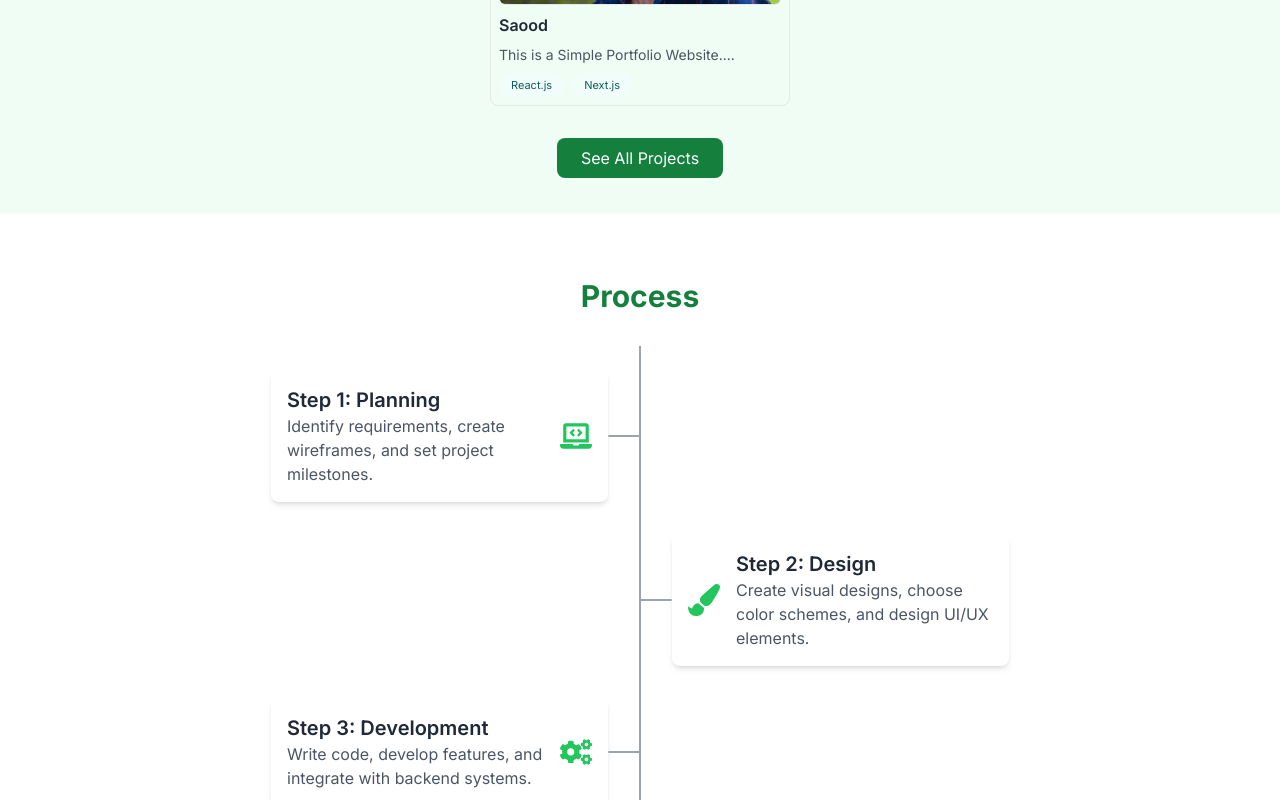
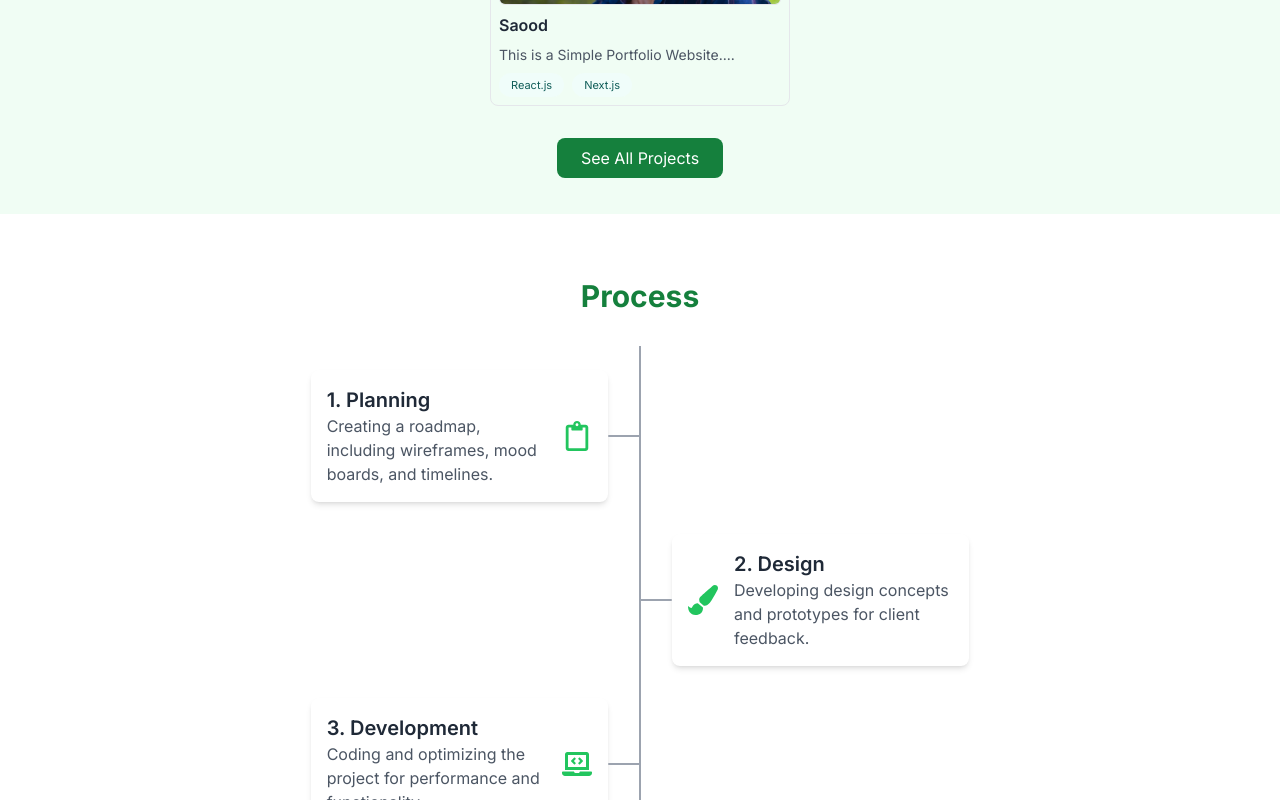
Before and after one commit to saoodchoudhary/SaoodPortfolio-Frontend, a Next.js app: page / in a window 1280 px wide. Shown: the part 2000-2800 px from the top of the page. Built offline with nearby package versions, Linux system fonts and the light colour scheme.

Commit message:
some update

```diff
--- a/src/app/page.js
+++ b/src/app/page.js
@@ -7,6 +7,7 @@ import SkillSection from "@/components/home/SkillSection";
 import Navbar from "@/components/layout/Navbar";
 import { Provider } from "react-redux";
 import store from "../../store/reducer";
+import ClientFeedback from "@/components/home/ClientFeedback";
 
 
 export default function Home() {
@@ -18,6 +19,7 @@ export default function Home() {
     <SkillSection/>
     <ProjectSection/>
     <ProcessSection/>
+    <ClientFeedback/>
     <HireMeSection/>
    </div>
     </Provider>
--- /dev/null
+++ b/src/components/home/ClientFeedback.jsx
@@ -0,0 +1,58 @@
+import Image from 'next/image';
+import React from 'react'
+import { FaStar } from "react-icons/fa";
+const clientFeedback = [
+    {
+        name: "John doe",
+        rating: 5,
+        where: "on Upwork",
+        feedback: "Saood is a brilliant website developer! He turned my vision into a reality with a stunning website. Exceptional creativity, attention to detail, and a seamless process. Highly recommend Saood for anyone seeking a top-notch website. Thank you for your amazing talent.",
+        image: "/images/person3.jpg"
+    },
+    {
+        name: "John doe",
+        rating: 5,
+        where: "on Upwork",
+        feedback: "Saud is a very professional and expert developer in tailwind CSS and Next JS. want to work with him in the future.",
+        image: "/images/person1.jpg"
+    },
+
+]
+
+const ClientFeedback = () => {
+    return (
+        <div className='bg-green-100 shadow border max-w-[1200px] mx-3 xl:mx-auto rounded-md py-10'>
+            <div>
+                <div>
+                    {/* <h2 className='text-center text-green-700 text-2xl font-medium'>Client Feedback</h2> */}
+                    <h2 className='text-center text-green-700 text-2xl font-medium'>What Our Clients Say</h2>
+                </div>
+                <div className='flex gap-5 mt-3 justify-center flex-wrap'>
+
+                    {clientFeedback.map((val, idx) => {
+                        return (
+                            <div className='bg-green-600 relative mt-14 text-white shadow border rounded-xl px-5 flex flex-col w-[330px]'>
+                                    <Image src={"/images/profile.png"} className='absolute -top-14 border-4 border-white rounded-full left-1/2 -translate-x-[50%]' width={90} height={90} alt='profile'/>
+                                <div className='flex mt-8 flex-col justify-center items-center'>
+                                    <div className='text-lg font-medium mt-2'>{val.name}</div>
+                                    <div className='text-[11px] text-center'><a className='text-white hover:underline italic' href='https://www.upwork.com/freelancers/~01165a0bcf8202bb22' target='_blank'>{val.where}</a></div>
+                                    <div className='flex justify-center gap-1 mt-2'>
+                                    {[1,2,3,4,5].map((val)=>{
+                                    console.log("hel")
+                                    return <FaStar className='text-yellow-400 text-sm'/>
+                                })}
+                                </div>
+                                </div>
+                                <div className='mt-2 mb-3 text-sm text-center'>"{val.feedback}"</div>
+
+                            </div>
+                        )
+                    })}
+
+                </div>
+            </div>
+        </div>
+    )
+}
+
+export default ClientFeedback
--- a/src/components/home/ProcessSection.jsx
+++ b/src/components/home/ProcessSection.jsx
@@ -2,27 +2,35 @@
 import React from 'react'
 
 // components/Process.js
-import { FaLaptopCode, FaPaintBrush, FaCogs } from 'react-icons/fa';
+import { FaRegClipboard, FaLaptopCode,  FaRocket, FaPaintBrush, FaWrench } from 'react-icons/fa';
+
 import { motion, inView  } from 'framer-motion';
 
 const steps = [
   {
-    id: 1,
-    icon: <FaLaptopCode size={32} />,
-    title: 'Step 1: Planning',
-    description: 'Identify requirements, create wireframes, and set project milestones.',
+    title: "1. Planning",
+    description: "Creating a roadmap, including wireframes, mood boards, and timelines.",
+    icon: <FaRegClipboard size={30} />,
   },
   {
-    id: 2,
-    icon: <FaPaintBrush size={32} />,
-    title: 'Step 2: Design',
-    description: 'Create visual designs, choose color schemes, and design UI/UX elements.',
+    title: "2. Design",
+    description: "Developing design concepts and prototypes for client feedback.",
+    icon: <FaPaintBrush size={30} />,
   },
   {
-    id: 3,
-    icon: <FaCogs size={32} />,
-    title: 'Step 3: Development',
-    description: 'Write code, develop features, and integrate with backend systems.',
+    title: "3. Development",
+    description: "Coding and optimizing the project for performance and functionality.",
+    icon: <FaLaptopCode size={30} />,
+  },
+  {
+    title: "4. Launch",
+    description: "Delivering the final product and ensuring a smooth launch.",
+    icon: <FaRocket size={30} />,
+  },
+  {
+    title: "5. Maintenance",
+    description: "Providing ongoing maintenance and updates for long-term success.",
+    icon: <FaWrench size={30} />,
   },
 ];
 
@@ -36,7 +44,7 @@ export default function ProcessSection() {
         <div className="absolute left-1/2 transform -translate-x-1/2 w-[2px] h-full bg-gray-400"></div>
         {steps.map((step, index) => (
           <motion.div
-            key={step.id}
+            key={index}
             className={`flex relative mt-6 items-center w-full mb-8 ${index % 2 === 0 ? 'justify-start -ml-8' : 'justify-end ml-8'}`}
             initial={{ opacity: 0, y: 50 }}
             animate={{ opacity: 1, y: 0 }}
```
Also changed, not shown: public/images/profile.png (added).
